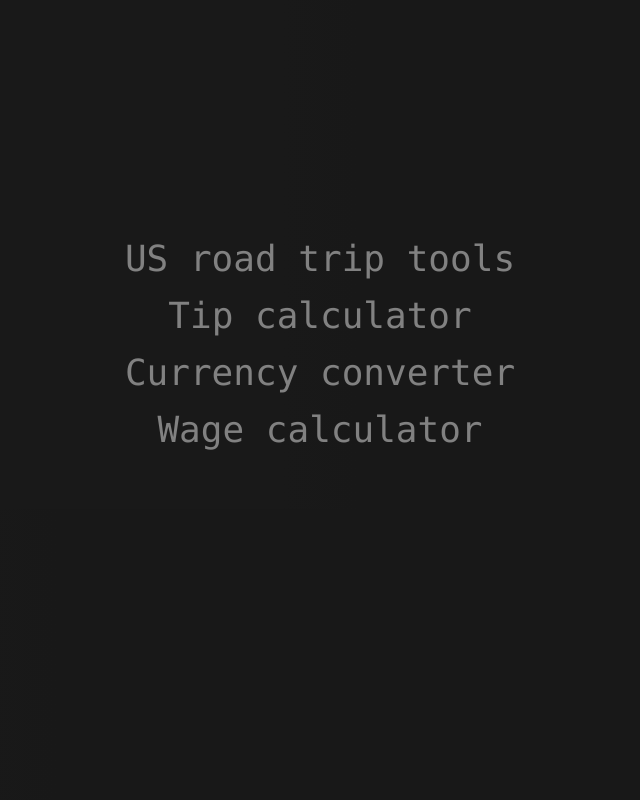
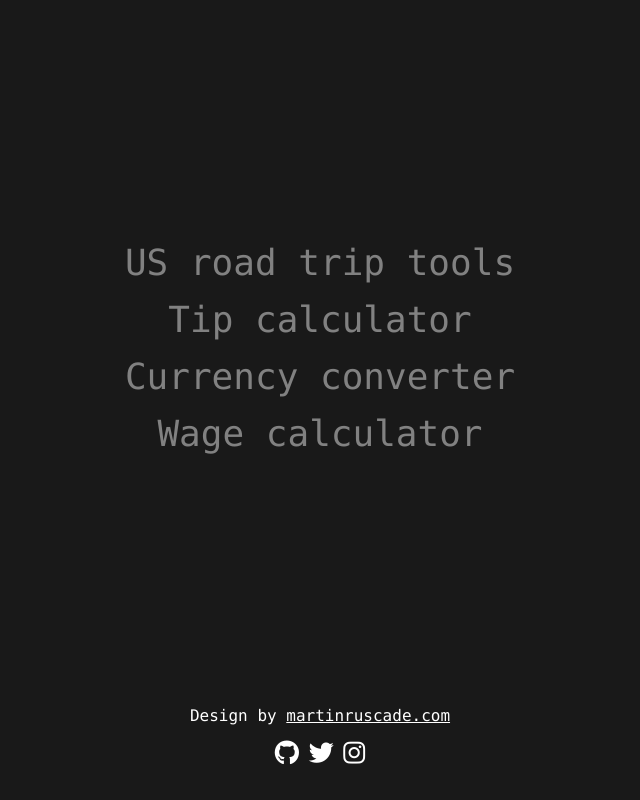
Before and after one commit to Rusmartin/rusmartin.github.io, a PHP site: page / in a window 1280 px wide. Shown: the whole page, without its empty margins (320-960 px from the left). Run offline with PHP 8.4, Linux system fonts and the light colour scheme; some libraries are stand-ins or nearby versions.

Commit message:
footer addition
add a footer to the index.html

```diff
--- a/index.html
+++ b/index.html
@@ -9,9 +9,10 @@
     <link rel="manifest" href="manifest-for-js-tools.json">
     <link rel="stylesheet" href="path/to/font-awesome/css/font-awesome.min.css"/>
     <link rel="stylesheet" href="us-trip-style.css" />
+      <script src="https://kit.fontawesome.com/ae5e25ad8f.js" crossorigin="anonymous"></script>
       <style>
           .overlay {
-              width: 100%
+              width: 100%;
           }
       </style>
   </head>
@@ -26,8 +27,16 @@
     <a href="currency-converter.html">Currency converter</a>
     <a href="wage-calculator.html">Wage calculator</a>
   </div>
+
 </div>
-
+<footer>
+    <p>Design by <a href="martinruscade.com" target=_blank> martinruscade.com</a></p>
+    <div class="social">
+        <a href="https://github.com/Rusmartin" target="_blank"><i class="fa-brands fa-github"></i></a>
+        <a href="https://twitter.com/MartinRUSCADE" target="_blank"><i class="fa-brands fa-twitter"></i></a>
+        <a href="https://www.instagram.com/martin_ruscade/" target="_blank"><i class="fa-brands fa-instagram"></i></a>
+    </div>
+</footer>
   <!--  <span style="font-size:30px;cursor:pointer" onclick="openNav()">&#9776;</span> -->
 
   </body>
--- a/us-trip-style.css
+++ b/us-trip-style.css
@@ -1,5 +1,5 @@
 body {
-    background-image: linear-gradient(to right, #ffffff , #eeeeee);
+    background-color: rgba(0,0,0, 0.9);
     color: #333;
     height: 80vh;
   font-family: "Lucida Console", "Courier New", monospace;
@@ -107,24 +107,14 @@ select:active {
 /* nav style */
 
 .overlay {
-  height: 100%;
-  width: 0;
-  position: fixed;
-  z-index: 1;
-  top: 0;
-  left: 0;
-  background-color: rgb(0,0,0);
-  background-color: rgba(0,0,0, 0.9);
-  overflow-x: hidden;
-  transition: 0.5s;
+    height: 85vh;
+    display: flex;
+    align-items: center;
 }
 
 .overlay-content {
-  position: relative;
-  top: 25%;
   width: 100%;
   text-align: center;
-  margin-top: 30px;
 }
 
 .overlay a {
@@ -155,3 +145,18 @@ select:active {
   right: 35px;
   }
 }
+
+footer{
+    height: 10vh;
+    display: flex;
+    justify-content: center;
+    flex-direction: column;
+    align-items: center;
+    color: #fff;
+}
+footer a {
+    color: #fff;
+}
+footer i {
+    font-size: 25px;
+}
```
